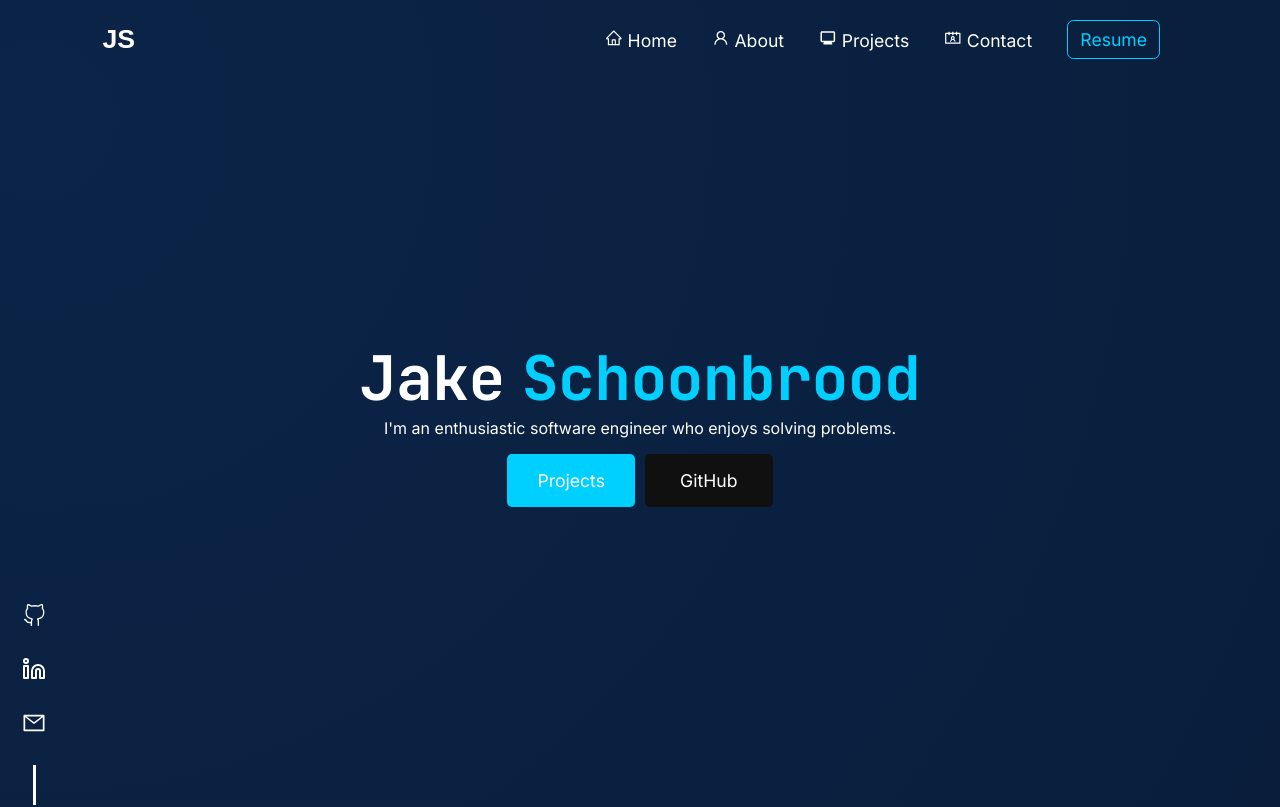
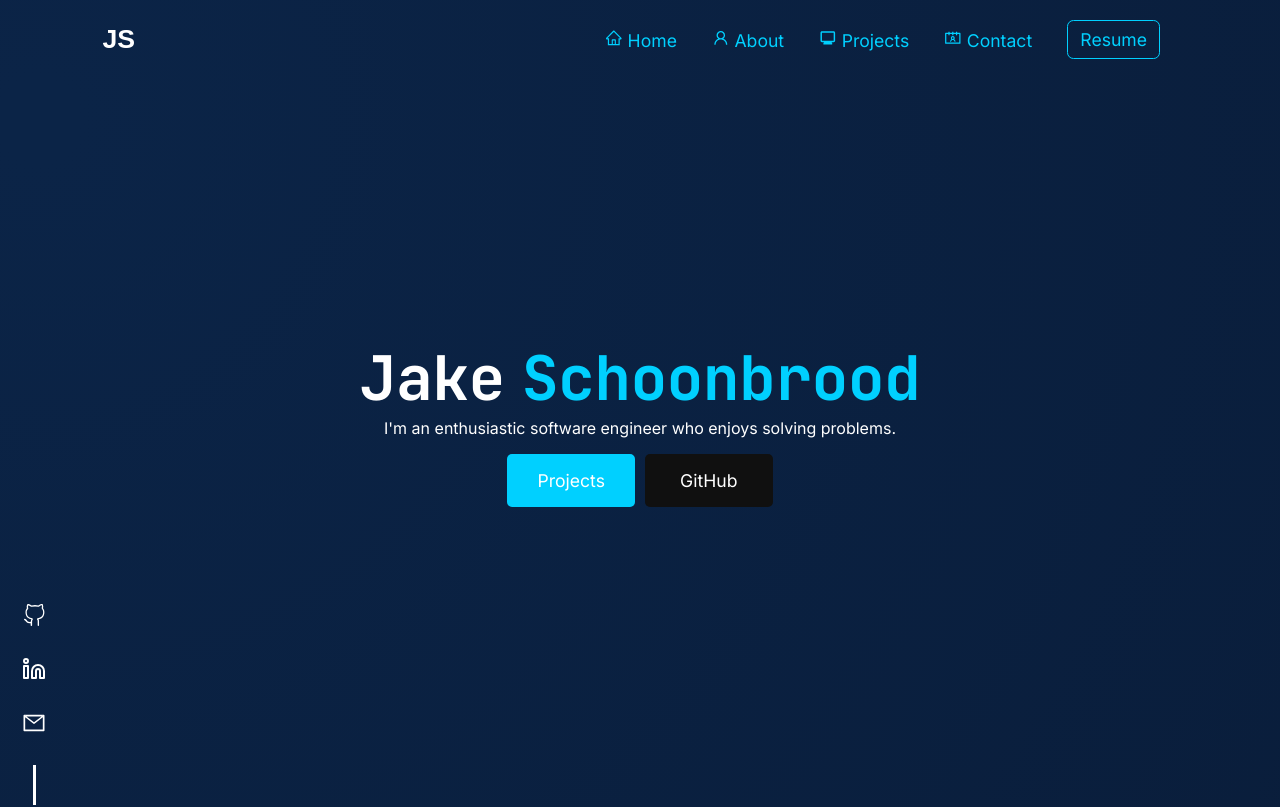
Before and after one commit to JSchoonbrood/Portfolio, a React (Create React App) app: page / in a window 1280 px wide. Shown: the top 807 px of the page. Built offline with nearby package versions, Linux system fonts and the light colour scheme.

Commit message:
Navbar links now scroll with different urls

```diff
--- a/src/components/navbar/index.tsx
+++ b/src/components/navbar/index.tsx
@@ -6,10 +6,10 @@
 } from "react-icons/ai";
 import { GiHamburgerMenu } from "react-icons/gi";
 import { MdOutlineMonitor } from "react-icons/md";
-import { NavLink } from "react-router-dom";
 import { useAppDispatch, useAppSelector } from "../../data/hooks";
 import { setFocus } from "../../data/slices/focusSlice";
-import { Link as ScrollLink } from "react-scroll";
+import { NavHashLink } from 'react-router-hash-link';
+import scrollOffset from './scrollOffset';
 import "./navbar.scss";
 
 const Navbar = () => {
@@ -56,54 +56,46 @@
               : "navbar__links_container"
           }
         >
-          <ScrollLink
-            activeClass="active"
-            to="home"
-            spy={true}
-            smooth={true}
-            offset={-60}
+          <NavHashLink
+            to="/"
+            smooth
             className="link"
             onClick={navbarControl}
+            scroll={elem => scrollOffset(elem)}
           >
             <AiOutlineHome className="icon" />
             Home
-          </ScrollLink>
-          <ScrollLink
-            activeClass="active"
-            to="about"
-            spy={true}
-            smooth={true}
-            offset={-60}
+          </NavHashLink>
+          <NavHashLink
+            to="/#about"
+            smooth
             className="link"
             onClick={navbarControl}
+            scroll={elem => scrollOffset(elem)}
           >
             <AiOutlineUser className="icon" />
             About
-          </ScrollLink>
-          <ScrollLink
-            activeClass="active"
-            to="projects"
-            spy={true}
-            smooth={true}
-            offset={-60}
+          </NavHashLink>
+          <NavHashLink
+            to="/#projects"
+            smooth
             className="link"
             onClick={navbarControl}
+            scroll={elem => scrollOffset(elem)}
           >
             <MdOutlineMonitor className="icon" />
             Projects
-          </ScrollLink>
-          <ScrollLink
-            activeClass="active"
-            to="contacts"
-            spy={true}
+          </NavHashLink>
+          <NavHashLink
+            to="/#contacts"
             smooth={true}
-            offset={-60}
             className="link"
             onClick={navbarControl}
+            scroll={elem => scrollOffset(elem)}
           >
             <AiOutlineContacts className="icon" />
             Contact
-          </ScrollLink>
+          </NavHashLink>
           <button className="resume-button">Resume</button>
         </nav>
       </div>
```
